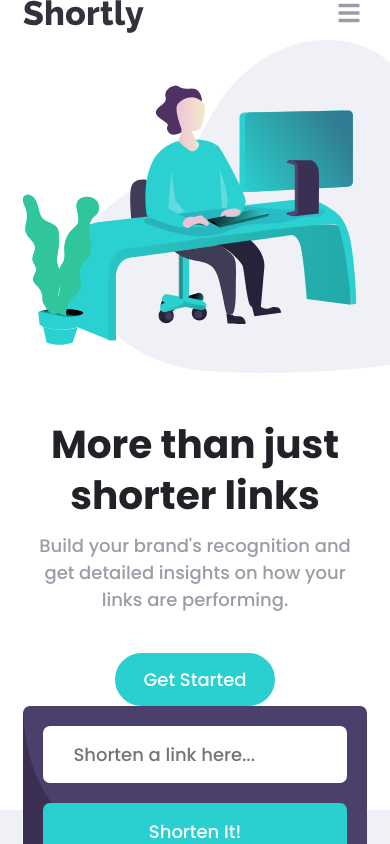
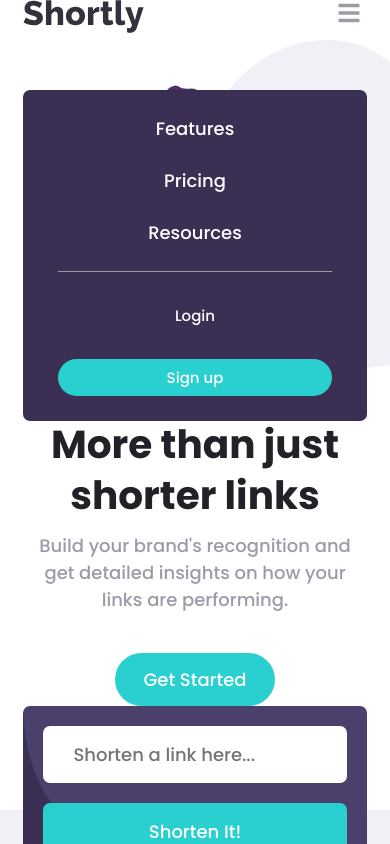
Before and after one commit to MohammadPorteghali/Shortly, a Vue app: page / in a window 390 px wide. Both pictures are taken after a click on the button 348 px from the left and 16 px from the top of the page. Shown: the top 844 px of the page. Built offline with nearby package versions, Linux system fonts and the light colour scheme.

Commit message:
mobile navigation

```diff
--- a/src/components/Navbar.vue
+++ b/src/components/Navbar.vue
@@ -9,14 +9,24 @@
     <div class="nav-actions">
       <button class="login">Login</button>
       <button class="sign-up">Sign up</button>
-      <button class="menu"><img src="../assets/images/icon-bars.svg" alt=""></button>
+      <button class="menu" @click.stop="showNav = !showNav"><img src="../assets/images/icon-bars.svg" alt=""></button>
     </div>
+    <navigation @showNav="showNav = false" :showNav="showNav" />
   </nav>
 </template>
 
 <script>
+import Navigation from './Navigation.vue'
+
 export default {
-
+  components: {
+    Navigation
+  },
+  data: () => ({
+    showNav: false
+  }),
+  methods: {
+  }
 }
 </script>
 
--- /dev/null
+++ b/src/components/Navigation.vue
@@ -0,0 +1,91 @@
+<template>
+  <div v-if="showNav" v-click-outside="closeNav" class="nav">
+    <div class="links">
+      <a @click="closeNav" class="item" href="#">Features</a>
+      <a @click="closeNav" class="item" href="#">Pricing</a>
+      <a @click="closeNav" class="item" href="#">Resources</a>
+    </div>
+    <hr>
+    <div class="actions links">
+      <button @click="closeNav" class="login item">Login</button>
+      <button @click="closeNav" class="sign-up item">Sign up</button>
+    </div>
+  </div>
+</template>
+
+<script>
+import outside from '../directives'
+import Vue from 'vue'
+
+Vue.directive('click-outside', {
+  bind: function (el, binding, vnode) {
+    el.clickOutsideEvent = function (event) {
+      // here I check that click was outside the el and his children
+      if (!(el == event.target || el.contains(event.target))) {
+        // and if it did, call method provided in attribute value
+        vnode.context[binding.expression](event);
+      }
+    };
+    document.body.addEventListener('click', el.clickOutsideEvent)
+  },
+  unbind: function (el) {
+    document.body.removeEventListener('click', el.clickOutsideEvent)
+  },
+});
+
+export default {
+  props: ['showNav'],
+  methods: {
+    closeNav () {
+      this.$emit('showNav')
+    }
+  }
+}
+</script>
+
+<style lang="scss" scoped>
+.nav {
+  position: fixed;
+  background-color: $dark-violet;
+  width: calc(100% - 12vw);
+  border-radius: 7px;
+  top: 90px;
+
+  & .links {
+    display: flex;
+    flex-direction: column;
+    text-align: center;
+
+    & .item {
+      color: white;
+      margin: 25px 35px 0;
+    }
+  }
+
+  & hr {
+    margin: 25px 35px 0;
+    border-bottom: none;
+    color: $very-dark-blue;
+  }
+
+  & .login {
+    background: transparent;
+    color: $grayish-violet;
+    padding: 7px 20px;
+    font-size: 15px;
+  }
+
+  & .sign-up {
+    background: $cyan;
+    color: white;
+    padding: 7px 20px;
+    border-radius: 20px;
+    font-size: 15px;
+    margin-bottom: 25px !important;
+
+    &:hover {
+      background-color: #85eaea;
+    }
+  }
+}
+</style>
```
